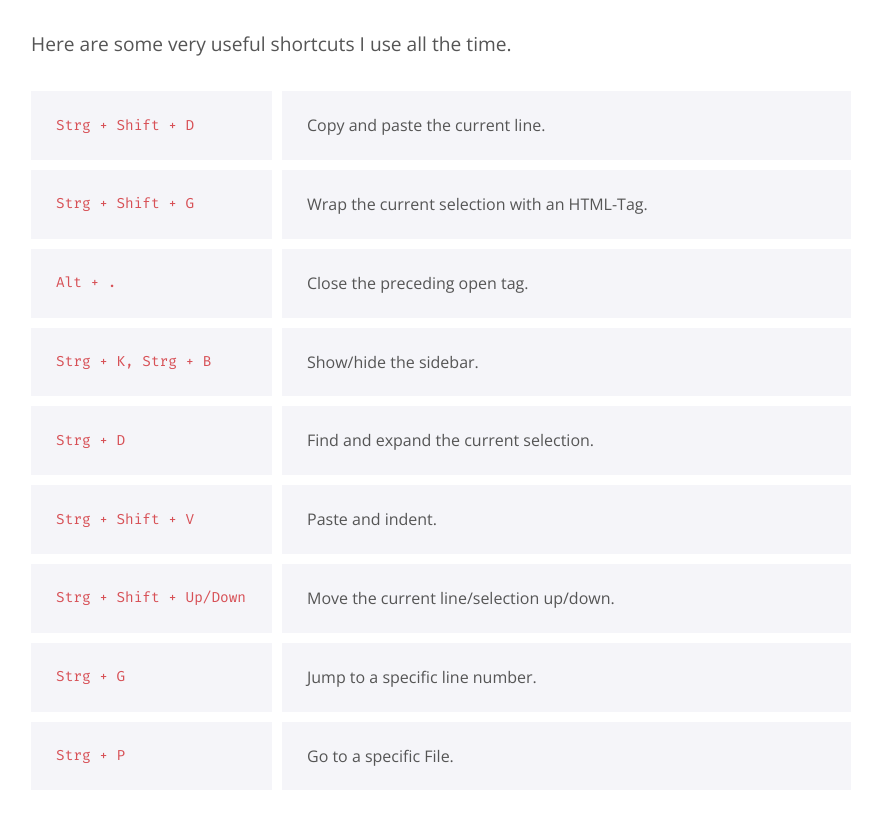
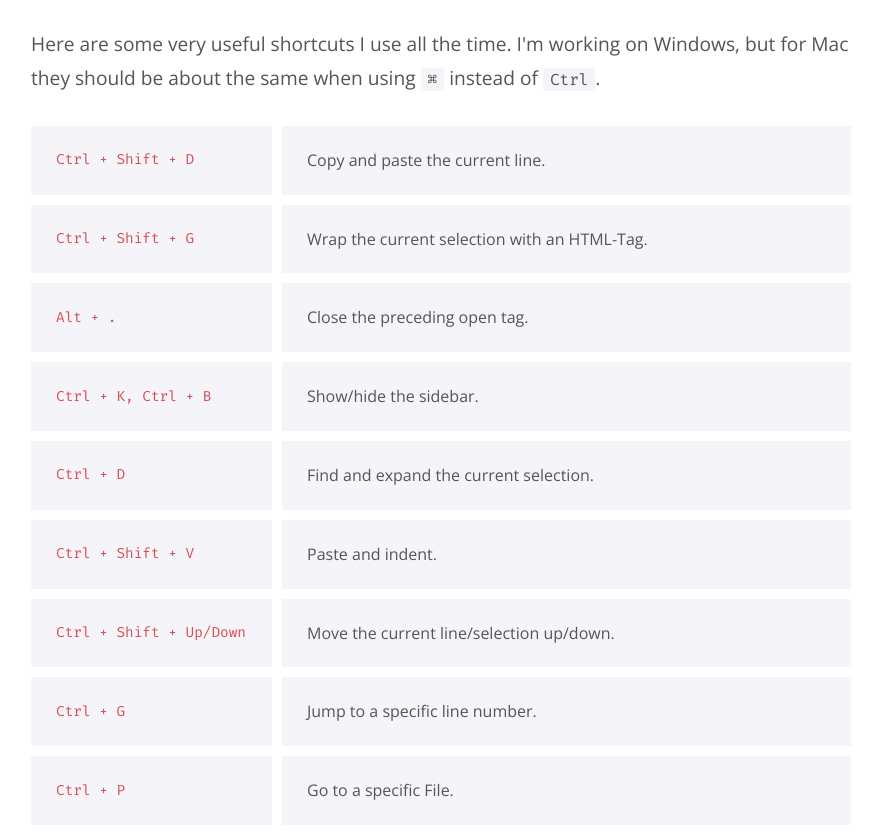
Before and after one commit to joschaholzhaeuer/frontend-devbase, a website: page index.html in a window 1280 px wide. Shown: the part 1262-2095 px from the top of the page, without its empty margins (199-1078 px from the left). Drawn offline with nearby package versions, Linux system fonts and the light colour scheme.

Commit message:
minor text changes

```diff
--- a/index.html
+++ b/index.html
@@ -77,14 +77,14 @@
                 <h4 class="text--red"><a class="link" href="https://packagecontrol.io/packages/AutoFileName">AutoFileName</a></h4>
                 <h4 class="text--red"><a class="link" href="https://packagecontrol.io/packages/AdvancedNewFile">Advanced New File</a></h4>
                 <h3 id="shortcuts">Shortcuts</h3>
-                <p class="text">Here are some very useful shortcuts I use all the time.</p>
+                <p class="text">Here are some very useful shortcuts I use all the time. I'm working on Windows, but for Mac they should be about the same when using <code class="codeblock-code--inline">&#x2318;</code> instead of <code class="codeblock-code--inline">Ctrl</code>.</p>
                 <table class="codeblock">
                     <tr class="codeblock-row">
-                        <td class="codeblock-code codeblock-code--short codeblock-code--red">Strg + Shift + D</td>
+                        <td class="codeblock-code codeblock-code--short codeblock-code--red">Ctrl + Shift + D</td>
                         <td class="codeblock-code codeblock-code--wide lastitem">Copy and paste the current line.</td>
                     </tr>
                     <tr class="codeblock-row">
-                        <td class="codeblock-code codeblock-code--short codeblock-code--red">Strg + Shift + G</td>
+                        <td class="codeblock-code codeblock-code--short codeblock-code--red">Ctrl + Shift + G</td>
                         <td class="codeblock-code codeblock-code--wide lastitem">Wrap the current selection with an HTML-Tag.</td>
                     </tr>
                     <tr class="codeblock-row">
@@ -92,27 +92,27 @@
                         <td class="codeblock-code codeblock-code--wide lastitem">Close the preceding open tag.</td>
                     </tr>
                     <tr class="codeblock-row">
-                        <td class="codeblock-code codeblock-code--short codeblock-code--red">Strg + K, Strg + B</td>
+                        <td class="codeblock-code codeblock-code--short codeblock-code--red">Ctrl + K, Ctrl + B</td>
                         <td class="codeblock-code codeblock-code--wide lastitem">Show/hide the sidebar.</td>
                     </tr>
                     <tr class="codeblock-row">
-                        <td class="codeblock-code codeblock-code--short codeblock-code--red">Strg + D</td>
+                        <td class="codeblock-code codeblock-code--short codeblock-code--red">Ctrl + D</td>
                         <td class="codeblock-code codeblock-code--wide lastitem">Find and expand the current selection.</td>
                     </tr>
                     <tr class="codeblock-row">
-                        <td class="codeblock-code codeblock-code--short codeblock-code--red">Strg + Shift + V</td>
+                        <td class="codeblock-code codeblock-code--short codeblock-code--red">Ctrl + Shift + V</td>
                         <td class="codeblock-code codeblock-code--wide lastitem">Paste and indent.</td>
                     </tr>
                     <tr class="codeblock-row">
-                        <td class="codeblock-code codeblock-code--short codeblock-code--red">Strg + Shift + Up/Down</td>
+                        <td class="codeblock-code codeblock-code--short codeblock-code--red">Ctrl + Shift + Up/Down</td>
                         <td class="codeblock-code codeblock-code--wide lastitem">Move the current line/selection up/down.</td>
                     </tr>
                     <tr class="codeblock-row">
-                        <td class="codeblock-code codeblock-code--short codeblock-code--red">Strg + G</td>
+                        <td class="codeblock-code codeblock-code--short codeblock-code--red">Ctrl + G</td>
                         <td class="codeblock-code codeblock-code--wide lastitem">Jump to a specific line number.</td>
                     </tr>
                     <tr class="codeblock-row">
-                        <td class="codeblock-code codeblock-code--short codeblock-code--red">Strg + P</td>
+                        <td class="codeblock-code codeblock-code--short codeblock-code--red">Ctrl + P</td>
                         <td class="codeblock-code codeblock-code--wide lastitem">Go to a specific File.</td>
                     </tr>
                 </table>
@@ -146,7 +146,7 @@
                 <h3 id="structure">Structure</h3>
                 <p class="text">Working with Grunt and trying to use a meaningful CSS naming and structuring methodology I came up with the following folder structure:</p>
                 <img class="article-img" src="src/img/boilerplate_folder_structure.png" alt="Folder Structure">
-                <p class="text">The <code class="codeblock-code--inline">src</code> folder is for development only, where you can find all of the SCSS code, uncompressed JavaScript and uncompressed images or placeholders you've been using for development.</p>
+                <p class="text">The <code class="codeblock-code--inline">src</code> folder is for development only, where you can find all of the SCSS code, uncompressed JavaScript and uncompressed images or placeholders used for development.</p>
                 <p class="text">The <code class="codeblock-code--inline">dist</code> folder is the one you upload on a server when deploying your project. Here are all minified and compressed files and images, automatically created by Grunt.</p>
                 <p class="text">Here you can read more about CSS naming methodologies:</p>
                 <h4 class="text--red"><a class="link" href="https://smacss.com/">SMACCS</a></h4>
```
Also changed, not shown: blogs.html (+1 -1 lines).
